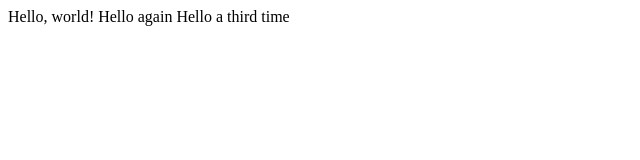
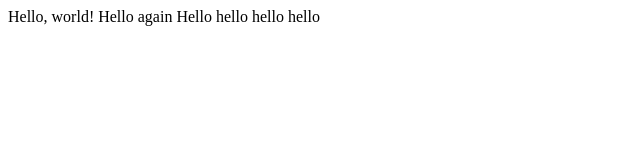
Before and after one commit to akadidas/lecture-0, a plain HTML site: page hello.html in a window 1280 px wide. Shown: the full height of the page, 0-640 px from the left. Drawn offline with Linux system fonts and the light colour scheme.

Commit message:
Update hello.html

```diff
--- a/hello.html
+++ b/hello.html
@@ -4,6 +4,6 @@
       <title>My webpage</title>
     </head>
     <body>
-      Hello, world! Hello again Hello a third time
+      Hello, world! Hello again Hello hello hello hello
     </body>
 </html>
```
